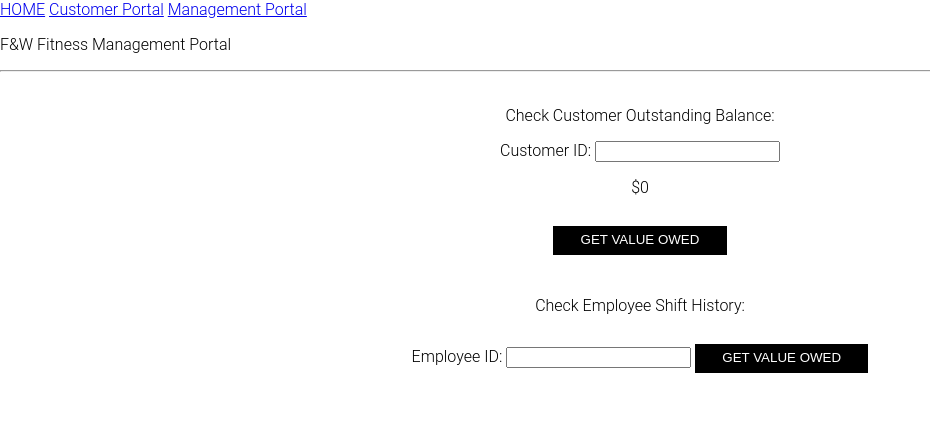
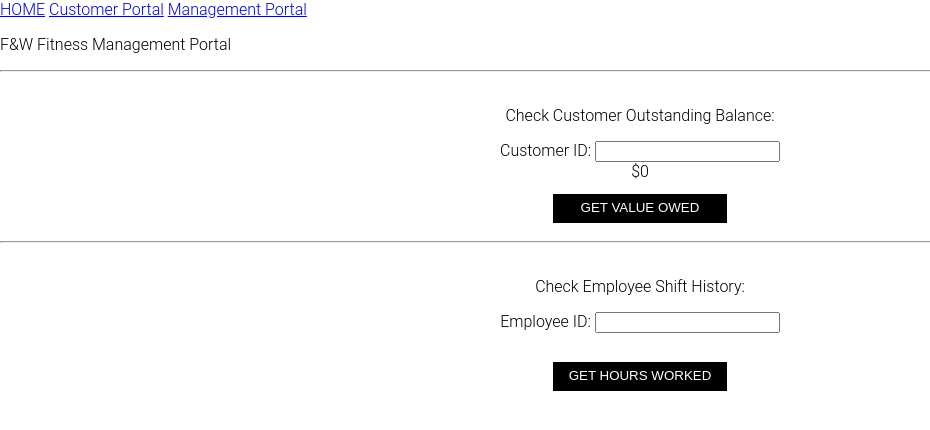
Before and after one commit to globalkitteh/280FWSite, a plain HTML site: page manager.html in a window 1280 px wide. Both pictures are taken after a click on the button "GET VALUE OWED". Shown: the whole page, without its empty margins (0-930 px from the left). Drawn offline with Linux system fonts and the light colour scheme.

Commit message:
Hours worked code implemented

```diff
--- a/manager.html
+++ b/manager.html
@@ -6,6 +6,39 @@
     <link rel="stylesheet" href="styles.css">
 
     <title>F&W Manager Portal</title>
+
+    <script>
+        String.prototype.hashCode = function () {
+            var hash = 0;
+            if (this.length == 0) return hash;
+            for (i = 0; i < this.length; i++) {
+                char = this.charCodeAt(i);
+                hash = ((hash << 5) - hash) + char;
+                hash = hash & hash; // Convert to 32bit integer
+            }
+            return hash;
+        }
+        // hash function I pulled from the URL below
+        //https://werxltd.com/wp/2010/05/13/javascript-implementation-of-javas-string-hashcode-method/
+
+        function getValueOwed() {
+            // Selecting the input element and get its value
+            let inputVal = (document.getElementById("custIDOwed").value.hashCode());
+            inputVal = inputVal / 10000;
+            // Displaying the value, removing decimals, adding 2 decimals, and taking the absolute value
+            //alert("$" + Math.abs(parseInt(inputVal) / 100));
+
+            document.getElementById("owedOut").innerHTML = ("$" + Math.abs(parseInt(inputVal) / 100));
+        }
+
+        function getHoursWorked() {
+            console.log(emplIDHours.value.length);
+            if (emplIDHours.value.length == 10) {
+                document.getElementById("hoursOut").innerHTML = "<table align='center' border='1'> <tr> <td>Monday:</td> <td>0900am</td> <td>0500pm</td> </tr> <tr> <td>Tuesday:</td> <td>0900am</td> <td>0500pm</td> </tr> <tr> <td>Wednesday:</td> <td>0900am</td> <td>0500pm</td> </tr> <tr> <td>Thursday:</td> <td>0900am</td> <td>0500pm</td> </tr> <tr> <td>Friday:</td> <td>0900am</td> <td>0500pm</td> </tr> <tr> <td>Saturday:</td> <td>0900am</td> <td>0300pm</td> </tr> <tr> <td>Sunday:</td> <td>1200pm</td> <td>0500pm</td> </tr> </table>";
+            }
+        }
+
+    </script>
 
 </head>
 <div class="w3-bar" id="myNavbar">
@@ -22,46 +55,24 @@
         <p>Check Customer Outstanding Balance:</p>
         <label for="custIDOwed">Customer ID:</label>
         <input type="text" id="custIDOwed">
-        <p id="owedOut"></p>
+        <div id="owedOut"></div>
         <button type="button" onclick="getValueOwed();">Get Value Owed</button> <!-- button that runs getInputValue-->
     </div>
+    <hr>
     <div class="actionItem">
         <p>Check Employee Shift History:</p>
         <label for="emplIDHours">Employee ID:</label>
         <input type="text" id="emplIDHours">
-        <button type="button" onclick="getHoursWorked();">Get Value Owed</button>
+        <p id="hoursOut">
+            <tr>
+                <td></td>
+            </tr>
+        </p>
+        <button type="button" onclick="getHoursWorked();">Get Hours Worked</button>
     </div>
 </body>
 </div>
 
-<script>
-    String.prototype.hashCode = function () {
-        var hash = 0;
-        if (this.length == 0) return hash;
-        for (i = 0; i < this.length; i++) {
-            char = this.charCodeAt(i);
-            hash = ((hash << 5) - hash) + char;
-            hash = hash & hash; // Convert to 32bit integer
-        }
-        return hash;
-    }
-    // hash function I pulled from the URL below
-    //https://werxltd.com/wp/2010/05/13/javascript-implementation-of-javas-string-hashcode-method/
 
-    function getValueOwed() {
-        // Selecting the input element and get its value
-        let inputVal = (document.getElementById("custIDOwed").value.hashCode());
-        inputVal = inputVal / 10000;
-        // Displaying the value, removing decimals, adding 2 decimals, and taking the absolute value
-        //alert("$" + Math.abs(parseInt(inputVal) / 100));
-
-        document.getElementById("owedOut").innerHTML = ("$" + Math.abs(parseInt(inputVal) / 100));
-    }
-
-    function getHoursWorked() {
-
-    }
-
-</script>
 
 </html>
```
